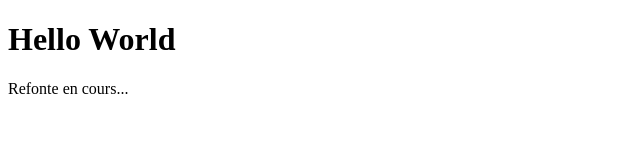
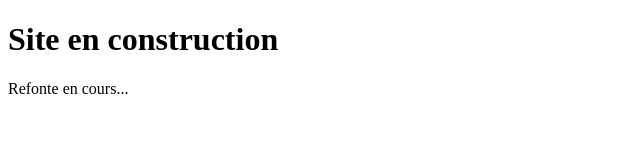
Before and after one commit to ripolitaire/refonte-site-ecole, a plain HTML site: page index.html in a window 1280 px wide. Shown: the whole page, without its empty margins (0-640 px from the left). Drawn offline with Linux system fonts and the light colour scheme.

Commit message:
Title updated to Site en construction

```diff
--- a/index.html
+++ b/index.html
@@ -6,7 +6,7 @@
     <title> MediaSchool </title>
 </head>
 <body>
-    <h1>Hello World</h1>
+    <h1>Site en construction</h1>
      <p>Refonte en cours...</p>
 
 
```
